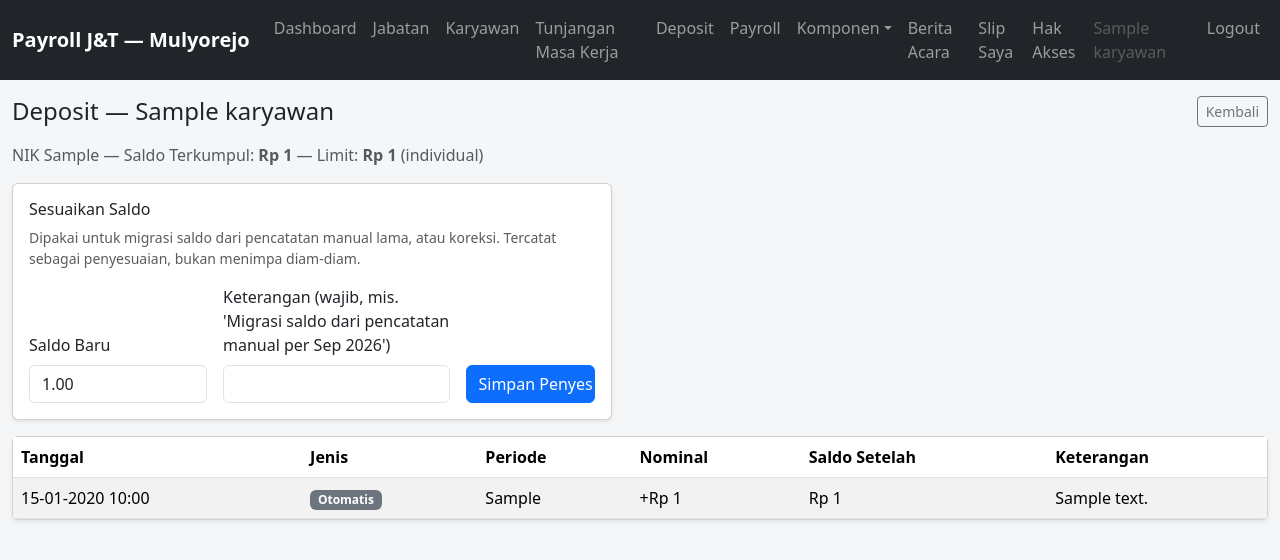
After one commit to davidgiibox-bit/payroll-jnt-mulyorejo, a Flask app: page /master/deposit/1 in a window 1280 px wide. The commit adds this page. Shown: the top 560 px of the page. Run offline with Flask 3, Linux system fonts and the light colour scheme; a user stored in the database is signed in; tables that the repository leaves empty hold one stand-in row (values such as "Sample post").

Commit message:
Tambah fitur penyesuaian saldo deposit manual + halaman detail riwayat
Karyawan yang deposit-nya sudah berjalan sejak proses manual lama
perlu saldo awal (opening balance) di sistem baru, bukan mulai dari
0 -- sekarang bisa disesuaikan langsung dari halaman detail deposit
per karyawan. Setiap penyesuaian dicatat sebagai DepositTransaksi
jenis 'penyesuaian' (terpisah dari potongan 'otomatis' tiap periode
payroll) lengkap dengan keterangan wajib, supaya ada jejak audit dan
tidak menimpa data diam-diam. Halaman detail juga menampilkan kolom
Progres (Berjalan/Limit Tercapai/Tidak Dipotong) di halaman index.

Co-Authored-By: Claude Sonnet 5 <noreply@anthropic.com>

```diff
--- a/app/blueprints/master_deposit/forms.py
+++ b/app/blueprints/master_deposit/forms.py
@@ -1,6 +1,6 @@
 from flask_wtf import FlaskForm
-from wtforms import DecimalField, SubmitField
-from wtforms.validators import InputRequired, NumberRange
+from wtforms import DecimalField, StringField, SubmitField
+from wtforms.validators import InputRequired, DataRequired, NumberRange
 
 
 class PengaturanDepositForm(FlaskForm):
@@ -11,3 +11,12 @@ class PengaturanDepositForm(FlaskForm):
         "Default Limit Deposit (Global)", validators=[InputRequired(), NumberRange(min=0)], places=2
     )
     submit = SubmitField("Simpan")
+
+
+class SesuaikanSaldoForm(FlaskForm):
+    saldo_baru = DecimalField("Saldo Baru", validators=[InputRequired(), NumberRange(min=0)], places=2)
+    keterangan = StringField(
+        "Keterangan (wajib, mis. 'Migrasi saldo dari pencatatan manual per Sep 2026')",
+        validators=[DataRequired()],
+    )
+    submit = SubmitField("Simpan Penyesuaian")
--- a/app/blueprints/master_deposit/routes.py
+++ b/app/blueprints/master_deposit/routes.py
@@ -6,7 +6,8 @@ from app.models import PengaturanDeposit, DepositSaldo, Karyawan
 from app.utils.akses import butuh_akses
 from app.models.akses import LEVEL_LIHAT, LEVEL_EDIT
 from app.blueprints.master_deposit import master_deposit_bp
-from app.blueprints.master_deposit.forms import PengaturanDepositForm
+from app.blueprints.master_deposit.forms import PengaturanDepositForm, SesuaikanSaldoForm
+from app.services.deposit_service import sesuaikan_saldo_deposit
 
 KODE_MENU = "master_deposit"
 
@@ -18,6 +19,36 @@ def index():
     pengaturan = PengaturanDeposit.get_current()
     daftar_saldo = DepositSaldo.query.join(Karyawan).order_by(Karyawan.nama).all()
     return render_template("master_deposit/index.html", pengaturan=pengaturan, daftar_saldo=daftar_saldo)
+
+
+@master_deposit_bp.route("/<int:karyawan_id>")
+@login_required
+@butuh_akses(KODE_MENU, LEVEL_LIHAT)
+def detail(karyawan_id):
+    karyawan = Karyawan.query.get_or_404(karyawan_id)
+    deposit_saldo = DepositSaldo.query.filter_by(karyawan_id=karyawan.id).first_or_404()
+    riwayat = sorted(deposit_saldo.transaksi_list, key=lambda t: t.created_at, reverse=True)
+    form = SesuaikanSaldoForm(saldo_baru=deposit_saldo.saldo_terkumpul)
+    return render_template(
+        "master_deposit/detail.html", karyawan=karyawan, deposit_saldo=deposit_saldo, riwayat=riwayat, form=form
+    )
+
+
+@master_deposit_bp.route("/<int:karyawan_id>/sesuaikan", methods=["POST"])
+@login_required
+@butuh_akses(KODE_MENU, LEVEL_EDIT)
+def sesuaikan(karyawan_id):
+    karyawan = Karyawan.query.get_or_404(karyawan_id)
+    deposit_saldo = DepositSaldo.query.filter_by(karyawan_id=karyawan.id).first_or_404()
+    form = SesuaikanSaldoForm()
+    if form.validate_on_submit():
+        sesuaikan_saldo_deposit(deposit_saldo, form.saldo_baru.data, form.keterangan.data.strip())
+        flash(f"Saldo deposit '{karyawan.nama}' berhasil disesuaikan menjadi Rp{form.saldo_baru.data:,.0f}.".replace(",", "."), "success")
+    else:
+        for field_name, error_list in form.errors.items():
+            for error in error_list:
+                flash(f"{field_name}: {error}", "danger")
+    return redirect(url_for("master_deposit.detail", karyawan_id=karyawan.id))
 
 
 @master_deposit_bp.route("/pengaturan", methods=["GET", "POST"])
--- a/app/models/deposit.py
+++ b/app/models/deposit.py
@@ -47,8 +47,13 @@ class DepositSaldo(db.Model):
         return PengaturanDeposit.get_current().default_limit_deposit
 
 
+JENIS_OTOMATIS = "otomatis"
+JENIS_PENYESUAIAN = "penyesuaian"
+
+
 class DepositTransaksi(db.Model):
-    """Log potongan deposit per periode payroll."""
+    """Log perubahan saldo deposit — baik potongan otomatis tiap periode payroll,
+    maupun penyesuaian manual (mis. migrasi saldo dari proses lama)."""
 
     __tablename__ = "deposit_transaksi"
 
@@ -56,11 +61,13 @@ class DepositTransaksi(db.Model):
     deposit_saldo_id = db.Column(db.Integer, db.ForeignKey("deposit_saldo.id"), nullable=False)
     deposit_saldo = db.relationship("DepositSaldo", back_populates="transaksi_list")
 
-    periode = db.Column(db.String(7), nullable=False)  # format "YYYY-MM"
-    nominal = db.Column(db.Numeric(14, 2), nullable=False)
+    periode = db.Column(db.String(7), nullable=True)  # format "YYYY-MM", kosong utk penyesuaian manual
+    jenis = db.Column(db.String(20), nullable=False, default=JENIS_OTOMATIS)
+    nominal = db.Column(db.Numeric(14, 2), nullable=False)  # bisa negatif utk penyesuaian turun
     saldo_setelah = db.Column(db.Numeric(14, 2), nullable=False)
+    keterangan = db.Column(db.String(255))
 
     created_at = db.Column(db.DateTime, default=datetime.utcnow)
 
     def __repr__(self):
-        return f"<DepositTransaksi {self.periode}: {self.nominal}>"
+        return f"<DepositTransaksi {self.jenis} {self.periode}: {self.nominal}>"
--- a/app/services/payroll_engine.py
+++ b/app/services/payroll_engine.py
@@ -71,7 +71,7 @@ def proses_potongan_deposit(karyawan, periode_payroll):
         db.session.flush()
 
     sudah_ada_transaksi = any(
-        t.periode == f"{periode_payroll.tahun:04d}-{periode_payroll.bulan:02d}"
+        t.periode == f"{periode_payroll.tahun:04d}-{periode_payroll.bulan:02d}" and t.jenis == "otomatis"
         for t in deposit_saldo.transaksi_list
     )
     if sudah_ada_transaksi:
@@ -90,6 +90,7 @@ def proses_potongan_deposit(karyawan, periode_payroll):
         DepositTransaksi(
             deposit_saldo_id=deposit_saldo.id,
             periode=f"{periode_payroll.tahun:04d}-{periode_payroll.bulan:02d}",
+            jenis="otomatis",
             nominal=potongan,
             saldo_setelah=deposit_saldo.saldo_terkumpul,
         )
--- /dev/null
+++ b/app/templates/master_deposit/detail.html
@@ -0,0 +1,68 @@
+{% extends "base.html" %}
+{% block title %}Deposit — {{ karyawan.nama }}{% endblock %}
+{% block content %}
+<div class="d-flex justify-content-between align-items-center mb-3">
+  <h4 class="mb-0">Deposit — {{ karyawan.nama }}</h4>
+  <a href="{{ url_for('master_deposit.index') }}" class="btn btn-sm btn-outline-secondary">Kembali</a>
+</div>
+<p class="text-muted">
+  NIK {{ karyawan.nik_karyawan }} — Saldo Terkumpul: <strong>Rp {{ "{:,.0f}".format(deposit_saldo.saldo_terkumpul).replace(",", ".") }}</strong>
+  — Limit: <strong>Rp {{ "{:,.0f}".format(deposit_saldo.limit_efektif()).replace(",", ".") }}</strong>
+  {% if karyawan.limit_deposit_individual is none %}(default global){% else %}(individual){% endif %}
+</p>
+
+{% if level_akses_user('master_deposit') in ['edit', 'approve'] %}
+<div class="card shadow-sm mb-3" style="max-width: 600px;">
+  <div class="card-body">
+    <h6>Sesuaikan Saldo</h6>
+    <p class="text-muted small">Dipakai untuk migrasi saldo dari pencatatan manual lama, atau koreksi. Tercatat sebagai penyesuaian, bukan menimpa diam-diam.</p>
+    <form method="POST" action="{{ url_for('master_deposit.sesuaikan', karyawan_id=karyawan.id) }}">
+      {{ form.hidden_tag() }}
+      <div class="row g-3 align-items-end">
+        <div class="col-12 col-md-4">
+          {{ form.saldo_baru.label(class="form-label") }}
+          {{ form.saldo_baru(class="form-control") }}
+        </div>
+        <div class="col-12 col-md-5">
+          {{ form.keterangan.label(class="form-label") }}
+          {{ form.keterangan(class="form-control") }}
+        </div>
+        <div class="col-12 col-md-3">
+          {{ form.submit(class="btn btn-primary w-100") }}
+        </div>
+      </div>
+    </form>
+  </div>
+</div>
+{% endif %}
+
+<div class="card shadow-sm">
+  <div class="table-responsive">
+    <table class="table table-striped mb-0">
+      <thead>
+        <tr><th>Tanggal</th><th>Jenis</th><th>Periode</th><th>Nominal</th><th>Saldo Setelah</th><th>Keterangan</th></tr>
+      </thead>
+      <tbody>
+        {% for t in riwayat %}
+        <tr>
+          <td>{{ t.created_at.strftime("%d-%m-%Y %H:%M") }}</td>
+          <td>
+            {% if t.jenis == 'penyesuaian' %}
+            <span class="badge bg-warning text-dark">Penyesuaian</span>
+            {% else %}
+            <span class="badge bg-secondary">Otomatis</span>
+            {% endif %}
+          </td>
+          <td>{{ t.periode or '-' }}</td>
+          <td>{{ "+" if t.nominal >= 0 else "" }}Rp {{ "{:,.0f}".format(t.nominal).replace(",", ".") }}</td>
+          <td>Rp {{ "{:,.0f}".format(t.saldo_setelah).replace(",", ".") }}</td>
+          <td>{{ t.keterangan or '-' }}</td>
+        </tr>
+        {% else %}
+        <tr><td colspan="6" class="text-center text-muted py-4">Belum ada riwayat transaksi.</td></tr>
+        {% endfor %}
+      </tbody>
+    </table>
+  </div>
+</div>
+{% endblock %}
```
Also changed, not shown: app/services/deposit_service.py (added, +28 -0 lines), app/templates/master_deposit/index.html (+15 -1 lines), migrations/versions/6ca01c97fd93_tambah_jenis_dan_keterangan_di_.py (added, +40 -0 lines).
